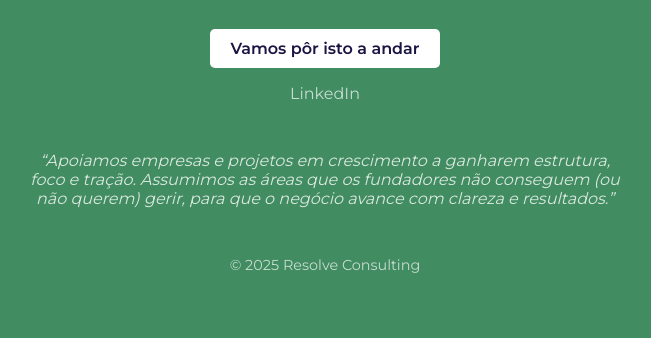
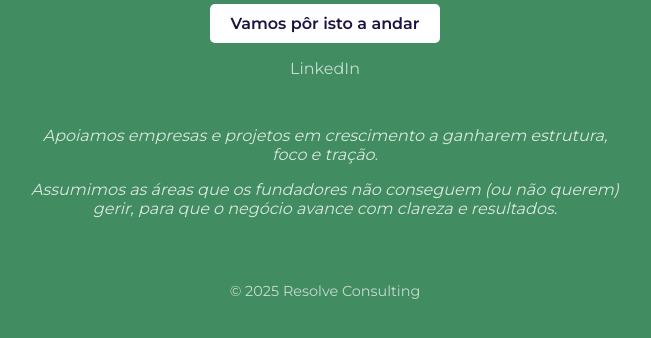
Before and after one commit to joaosimoes453/resolve-website, a plain HTML site: page index.html in a window 1280 px wide. Shown: the part 380-718 px from the top of the page, without its empty margins (315-966 px from the left). Drawn offline with Linux system fonts and the light colour scheme.

Commit message:
Update index.html

```diff
--- a/index.html
+++ b/index.html
@@ -117,8 +117,8 @@
   </a>
 
   <div style="font-style: italic; color: #ffffffcc; max-width: 600px; margin-top: 2rem; padding: 0 1rem;">
-    “Apoiamos empresas e projetos em crescimento a ganharem estrutura, foco e tração.
-    Assumimos as áreas que os fundadores não conseguem (ou não querem) gerir, para que o negócio avance com clareza e resultados.”
+    Apoiamos empresas e projetos em crescimento a ganharem estrutura, foco e tração.
+    <p>Assumimos as áreas que os fundadores não conseguem (ou não querem) gerir, para que o negócio avance com clareza e resultados.</p>
   </div>
 
   <footer>
```
